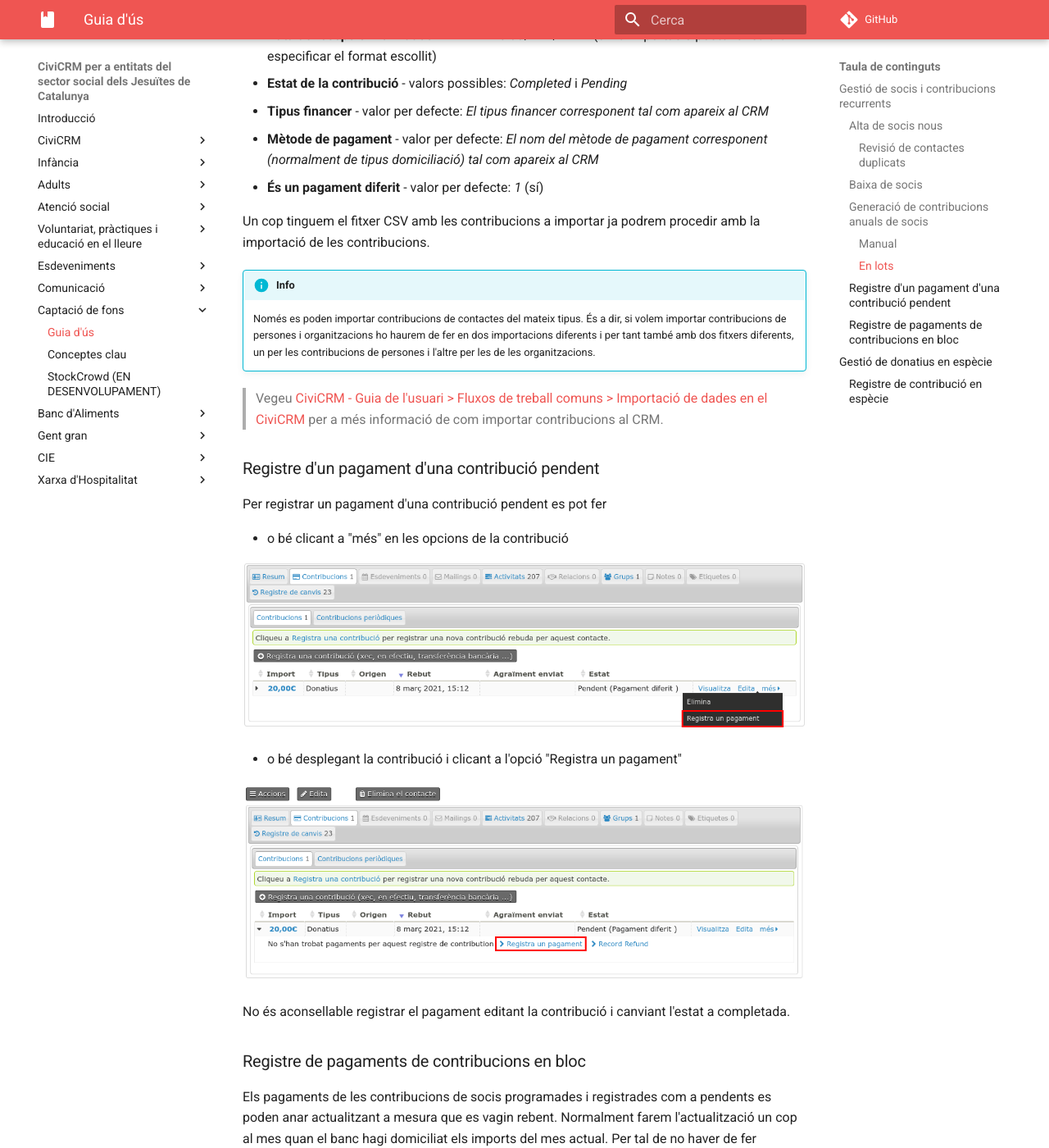
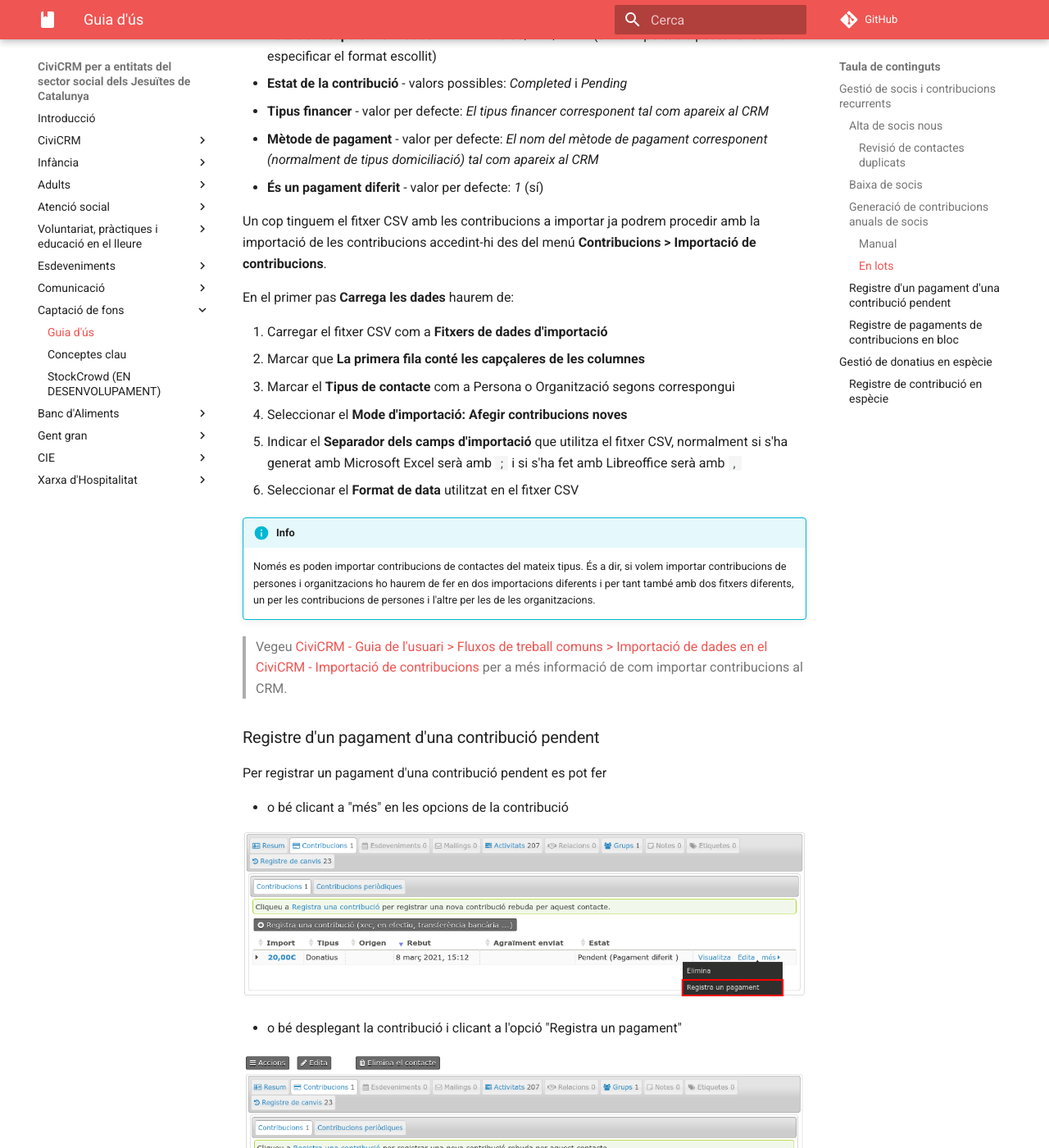
Before and after one commit to xavi-xaloc/civicrm-for-socialsj-doc, an MkDocs documentation site: the page built from docs/captacio-de-fons/guia-us.md, in a window 1280 px wide and 1400 px high, scrolled down 1933 px. Shown: the whole window at 82% size. Built offline with MkDocs 1.6.1 and Material for MkDocs 9.7.7, drawn with Linux system fonts in a browser that asks for light colours; comment, search, counter and statistics services are not loaded.

Commit message:
Complementa importació de contribucions en lot

````diff
--- a/docs/captacio-de-fons/guia-us.md
+++ b/docs/captacio-de-fons/guia-us.md
@@ -85,7 +85,16 @@ Per importar les contribucions ens caldrà un fitxer CSV amb les següents colum
 - **És un pagament diferit** - valor per defecte: *1* (sí)
 
 Un cop tinguem el fitxer CSV amb les contribucions a importar ja podrem procedir
-amb la importació de les contribucions.
+amb la importació de les contribucions accedint-hi des del menú **Contribucions > Importació de contribucions**.
+
+En el primer pas **Carrega les dades** haurem de:
+
+1. Carregar el fitxer CSV com a **Fitxers de dades d'importació**
+2. Marcar que **La primera fila conté les capçaleres de les columnes**
+3. Marcar el **Tipus de contacte** com a Persona o Organització segons correspongui
+4. Seleccionar el **Mode d'importació: Afegir contribucions noves**
+5. Indicar el **Separador dels camps d'importació** que utilitza el fitxer CSV, normalment si s'ha generat amb Microsoft Excel serà amb ```;``` i si s'ha fet amb Libreoffice serà amb ```,```
+6. Seleccionar el **Format de data** utilitzat en el fitxer CSV
 
 !!! info "Info"
     Només es poden importar contribucions de contactes del mateix tipus. És a dir,
@@ -94,7 +103,7 @@ amb la importació de les contribucions.
     contribucions de persones i l'altre per les de les organitzacions.
 
 > Vegeu [CiviCRM - Guia de l'usuari > Fluxos de treball comuns > Importació de dades
-en el CiviCRM](https://docs.civicrm.org/user/ca/latest/common-workflows/importing-data-into-civicrm/) per a més informació de com importar contribucions al CRM.
+en el CiviCRM - Importació de contribucions](https://docs.civicrm.org/user/ca/latest/common-workflows/importing-data-into-civicrm/#importacio-de-contribucions) per a més informació de com importar contribucions al CRM.
 
 ### Registre d'un pagament d'una contribució pendent
 
````
